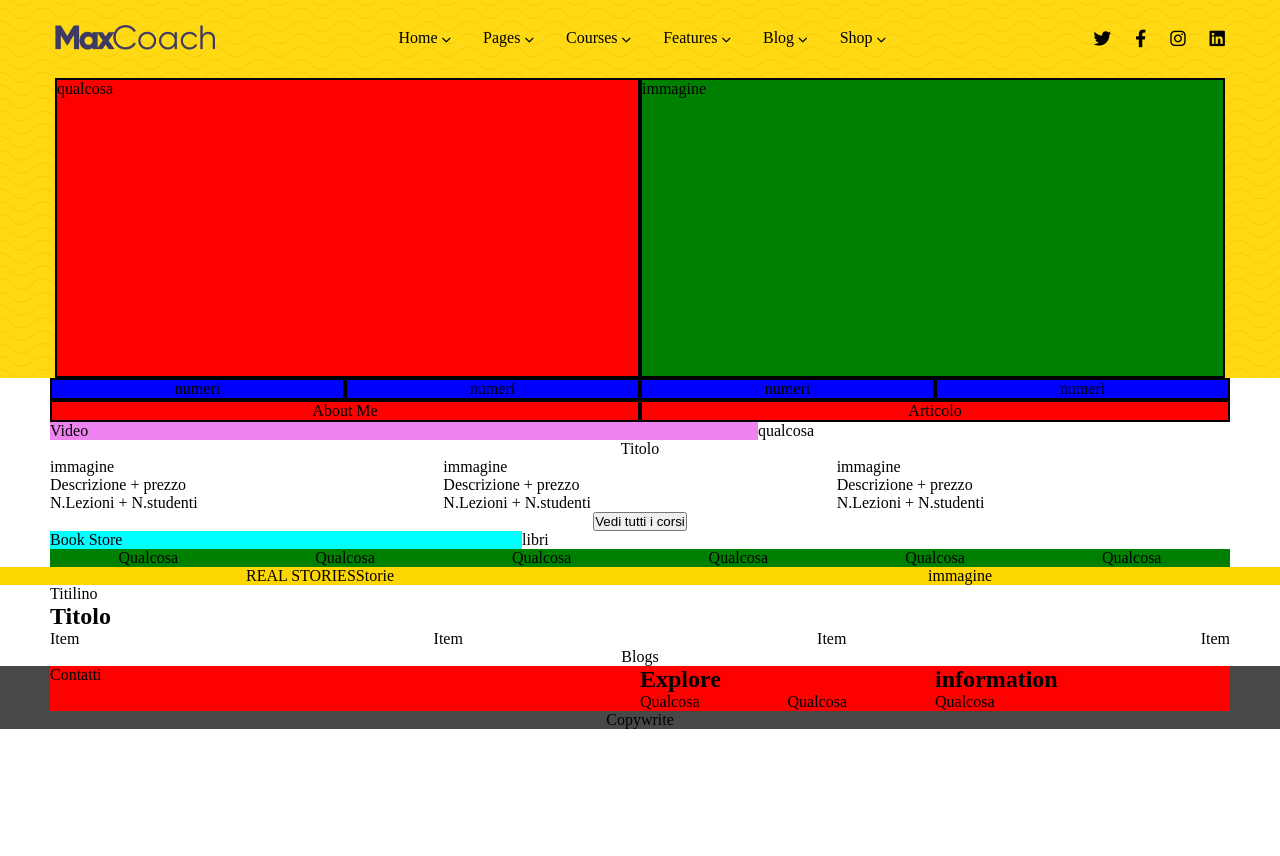
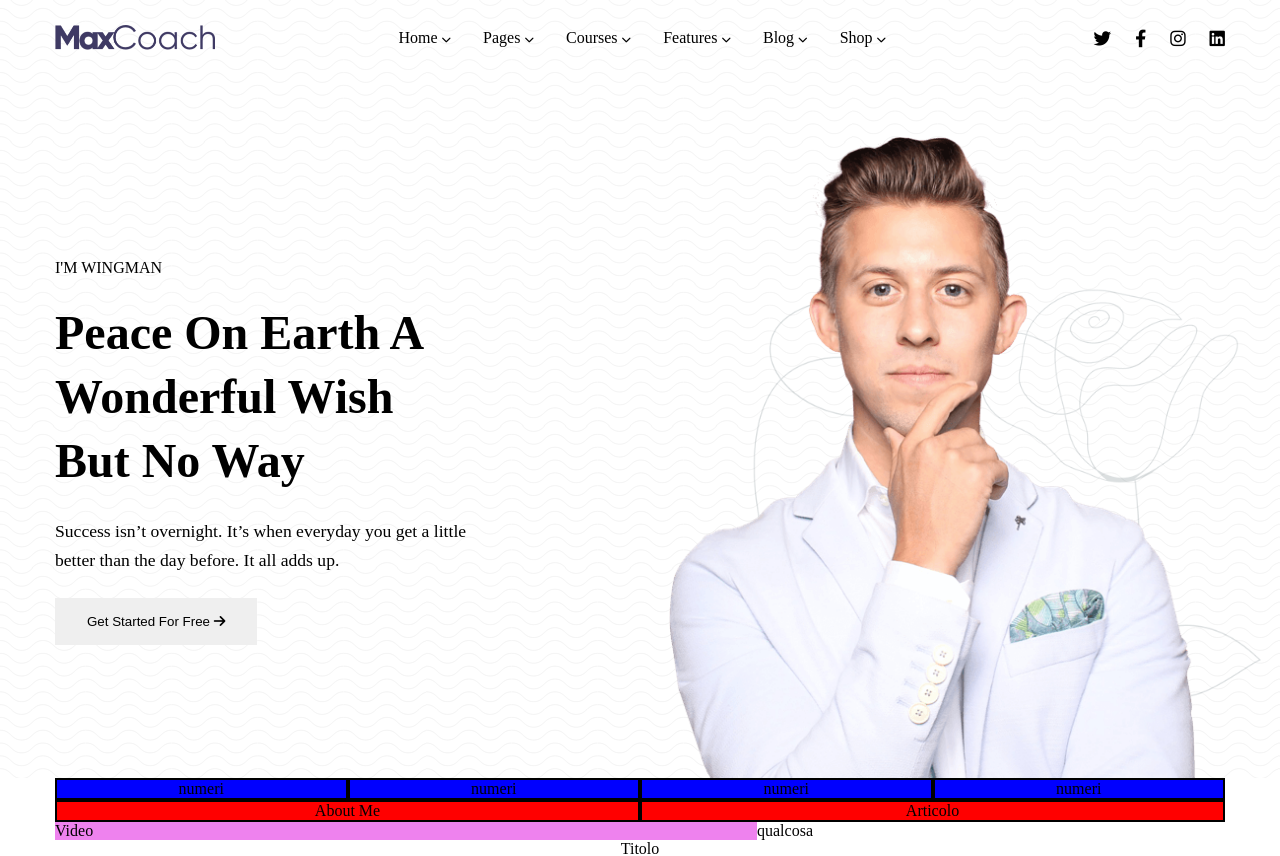
Before and after one commit to Marco-Vigilio/proj-html-vuejs, a Vue app: page / in a window 1280 px wide. Shown: the top 856 px of the page. Before the commit the page ends 800 px from the top, so only its background shows below. Built offline with nearby package versions, Linux system fonts and the light colour scheme.

Commit message:
cambio dimansione del contain + implementazione dell'Header

```diff
--- a/src/components/AppFooter.vue
+++ b/src/components/AppFooter.vue
@@ -41,7 +41,7 @@ footer {
     background-color: rgb(72, 72, 72);
 
     div.contain {
-        max-width: 1180px;
+        max-width: 1170px;
         margin: 0 auto;
 
         .flex {
@@ -75,4 +75,5 @@ footer {
             text-align: center;
         }
     }
-}</style>
+}
+</style>
--- a/src/components/AppHeader.vue
+++ b/src/components/AppHeader.vue
@@ -4,6 +4,7 @@
             <NavHeader />
             <JumbotronHeader />
         </div>
+        <img class="face" src="../assets/img/home-movation-shape-face.png" alt="image of face draw">
     </header>
 </template>
 <script>
@@ -19,14 +20,23 @@ export default {
 </script>
 <style lang="scss" scoped>
 header {
+    position: relative;
     background-image: url("../assets/img/background-pattern-wavify.png");
-    background-color: gold;
+    overflow: hidden;
 
     div.contain {
         max-width: 1170px;
         margin: 0 auto;
     }
 
+    .face {
+        position: absolute;
+        margin-right: 1rem;
+        width: 40%;
+        top: 18rem;
+        right: 0;
+    }
+
 
 }
 </style>
--- a/src/components/AppMain.vue
+++ b/src/components/AppMain.vue
@@ -42,7 +42,7 @@ export default {
 <style lang="scss" scoped>
 main {
     div.contain {
-        max-width: 1180px;
+        max-width: 1170px;
         margin: 0 auto;
     }
 }
--- a/src/components/header/JumbotronHeader.vue
+++ b/src/components/header/JumbotronHeader.vue
@@ -1,11 +1,18 @@
 <template>
     <div class="jumbotron">
-        <div class="spot">
-            qualcosa
-        </div>
-        <div class="my_image">
-            immagine
-        </div>
+        <section class="spot">
+            <div>
+                <span>I'm Wingman</span>
+                <h1>Peace On Earth A Wonderful Wish But No Way</h1>
+                <p>Success isn’t overnight. It’s when everyday you get a little better than the day before. It all adds up.
+                </p>
+                <button>Get Started For Free <i class="fa-solid fa-arrow-right"></i></button>
+            </div>
+        </section>
+        <section class="my_image">
+            <img class="wingman" src="../../assets/img/home-movation-hero-image.png" alt="image of Wingman">
+        </section>
+
     </div>
 </template>
 <script>
@@ -15,22 +22,54 @@ export default {
 </script>
 <style lang="scss" scoped>
 .jumbotron {
+    position: relative;
     display: flex;
-
-    div.my_image,
-    div.spot {
-        width: calc(100% / 2);
-        height: 300px;
-    }
+    padding-top: 3rem;
 
     .spot {
-        background-color: red;
-        border: 2px solid black;
+        width: 50%;
+        padding-right: 10rem;
+        display: flex;
+        align-items: center;
+
+        span {
+            text-transform: uppercase;
+        }
+
+        h1 {
+            font-size: 3rem;
+            padding: 1.5rem 0;
+            vertical-align: 60%;
+            line-height: 4rem;
+        }
+
+        p {
+            font-size: 1.1rem;
+            padding-bottom: 1.5rem;
+            vertical-align: 60%;
+            line-height: 1.8rem;
+        }
+
+        button {
+            border: none;
+            padding: 1rem 2rem;
+        }
     }
 
     .my_image {
-        background-color: green;
-        border: 2px solid black;
+        width: 50%;
+        padding: 0 1.8rem;
+        padding-top: .5rem;
+        display: flex;
+        justify-content: center;
+        align-items: center;
+
+        .wingman {
+            z-index: 1;
+            width: 100%;
+            display: block;
+            object-fit: cover;
+        }
     }
 
 }
```
